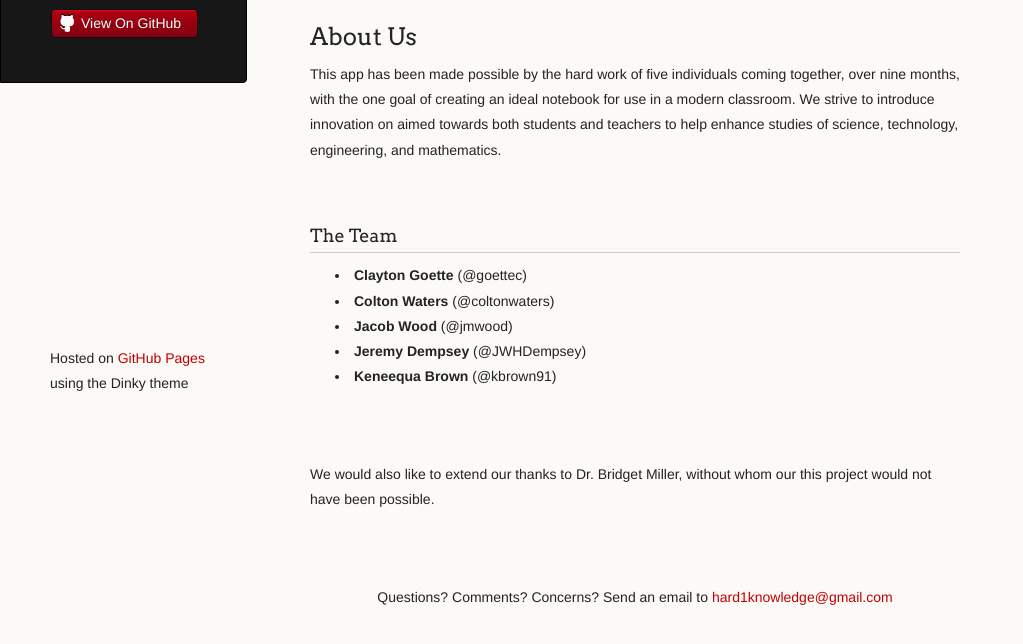
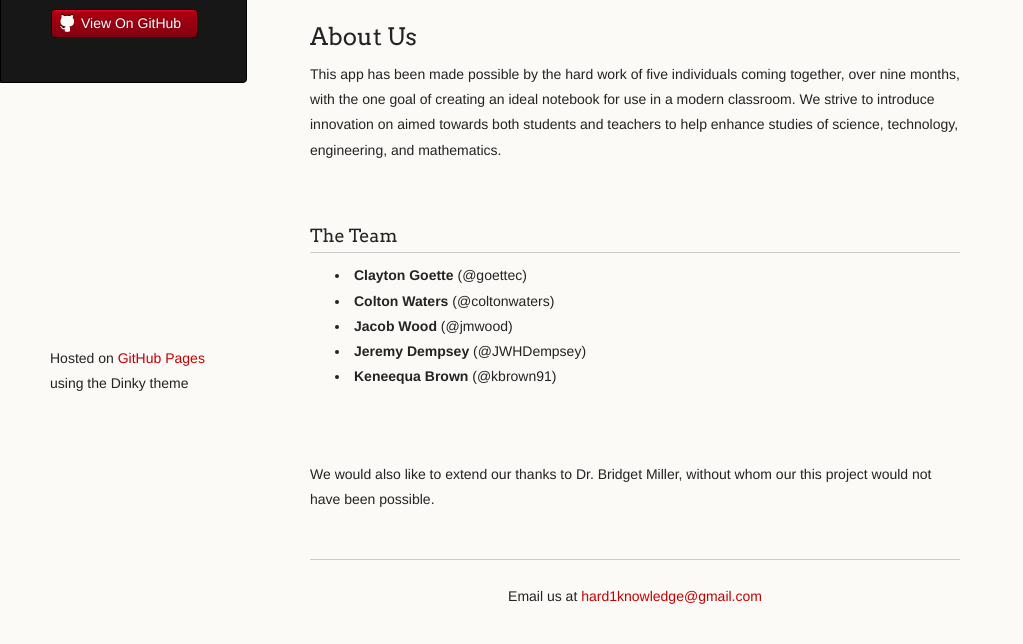
Before and after one commit to SCCapstone/HardWonKnowledge, a plain HTML site: page about.html in a window 1280 px wide. Shown: the part 372-1016 px from the top of the page, without its empty margins (0-1023 px from the left). Drawn offline with Linux system fonts and the light colour scheme.

Commit message:
Changed email request.

```diff
--- a/about.html
+++ b/about.html
@@ -43,8 +43,8 @@ This app has been made possible by the hard work of five individuals coming toge
 <br><br>
 
 We would also like to extend our thanks to Dr. Bridget Miller, without whom our this project would not have been possible.</p>
-<br><br>
-<div align="center">Questions? Comments? Concerns? Send an email to <a href="mailto:hard1knowledge@gmail.com">hard1knowledge@gmail.com</a></div>
+<br><hr>
+<div align="center">Email us at <a href="mailto:hard1knowledge@gmail.com">hard1knowledge@gmail.com</a></div>
    	  </section>
       <footer>
         <small>Hosted on <a href="http://pages.github.com">GitHub Pages</a> using the Dinky theme</small></p>
```
